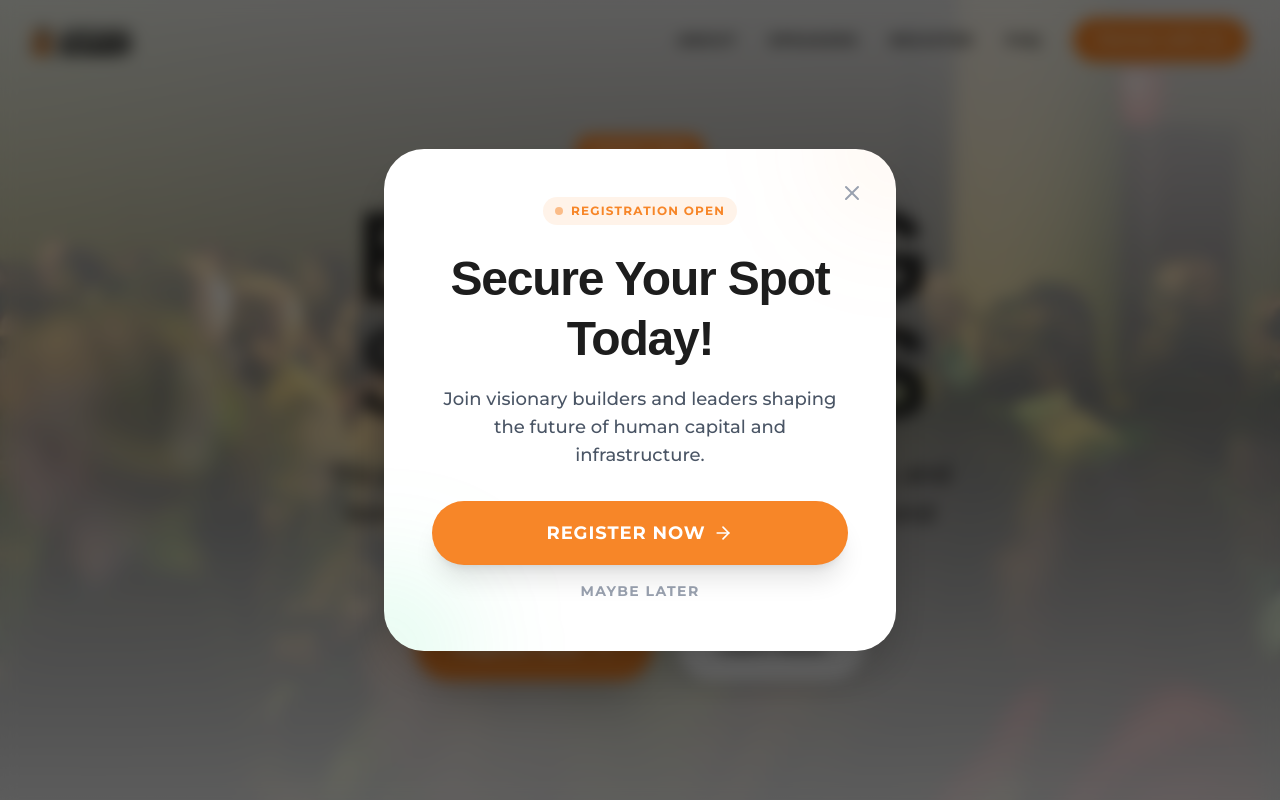
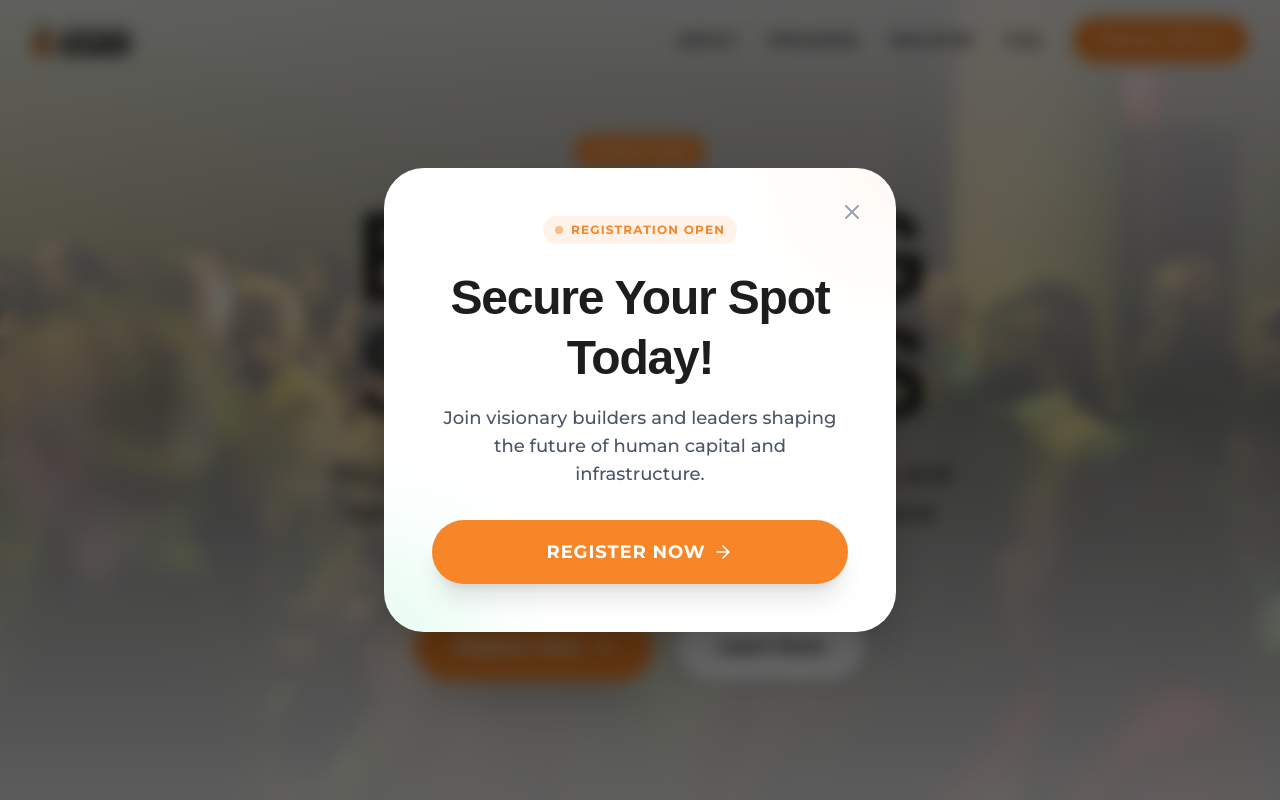
Before and after one commit to KuchiMercy/builders-summit, a React (Vite) app: page / in a window 1280 px wide. Shown: the top 800 px of the page. Built offline with nearby package versions, Linux system fonts and the light colour scheme; a web font is replaced by a local one.

Commit message:
set popup to always display

```diff
--- a/src/components/layout/RegistrationPopup.tsx
+++ b/src/components/layout/RegistrationPopup.tsx
@@ -5,22 +5,30 @@ const RegistrationPopup = () => {
     const [isOpen, setIsOpen] = useState(false);
 
     useEffect(() => {
+        console.log("RegistrationPopup: Component mounted");
         // Check if the popup has been shown this session
-        const hasSeenPopup = sessionStorage.getItem("hasSeenRegistrationPopup");
+        // const hasSeenPopup = sessionStorage.getItem("hasSeenRegistrationPopup");
+
+        // Debug: Always show for now
+        const hasSeenPopup = false;
 
         if (!hasSeenPopup) {
+            console.log("RegistrationPopup: Timer starting (2s)");
             // Show popup after 2 seconds
             const timer = setTimeout(() => {
+                console.log("RegistrationPopup: Setting isOpen to true");
                 setIsOpen(true);
             }, 2000);
 
             return () => clearTimeout(timer);
+        } else {
+            console.log("RegistrationPopup: Already seen this session");
         }
     }, []);
 
     const closePopup = () => {
         setIsOpen(false);
-        sessionStorage.setItem("hasSeenRegistrationPopup", "true");
+        // sessionStorage.setItem("hasSeenRegistrationPopup", "true");
     };
 
     const handleRegisterClick = () => {
@@ -76,13 +84,6 @@ const RegistrationPopup = () => {
                         <span className="z-10 tracking-wider uppercase">Register Now</span>
                         <ArrowRight size={20} className="z-10 group-hover:translate-x-1 transition-transform" />
                     </button>
-
-                    <button
-                        onClick={closePopup}
-                        className="mt-4 text-sm font-bold text-gray-400 hover:text-dark uppercase tracking-widest transition-colors"
-                    >
-                        Maybe Later
-                    </button>
                 </div>
             </div>
         </div>
```
